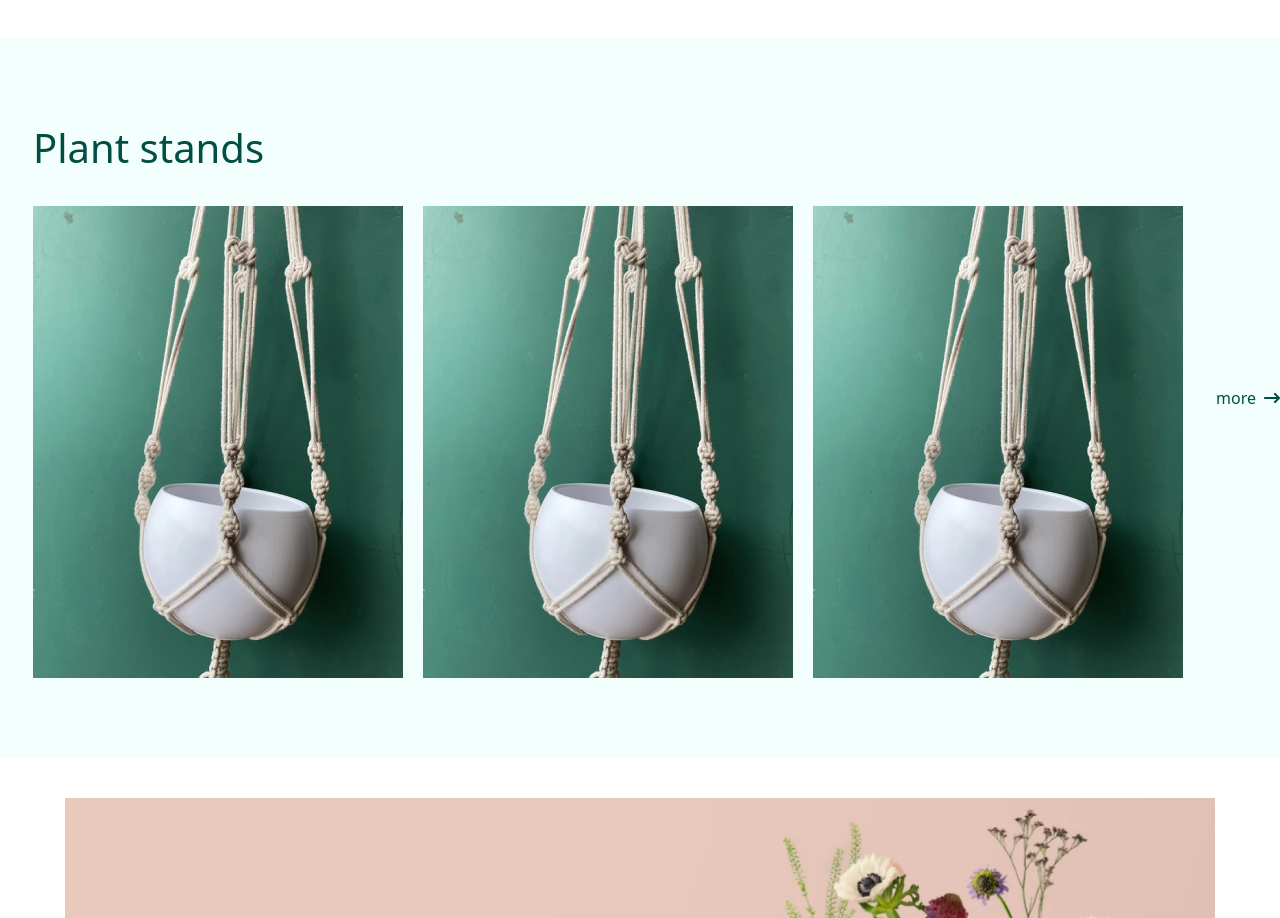
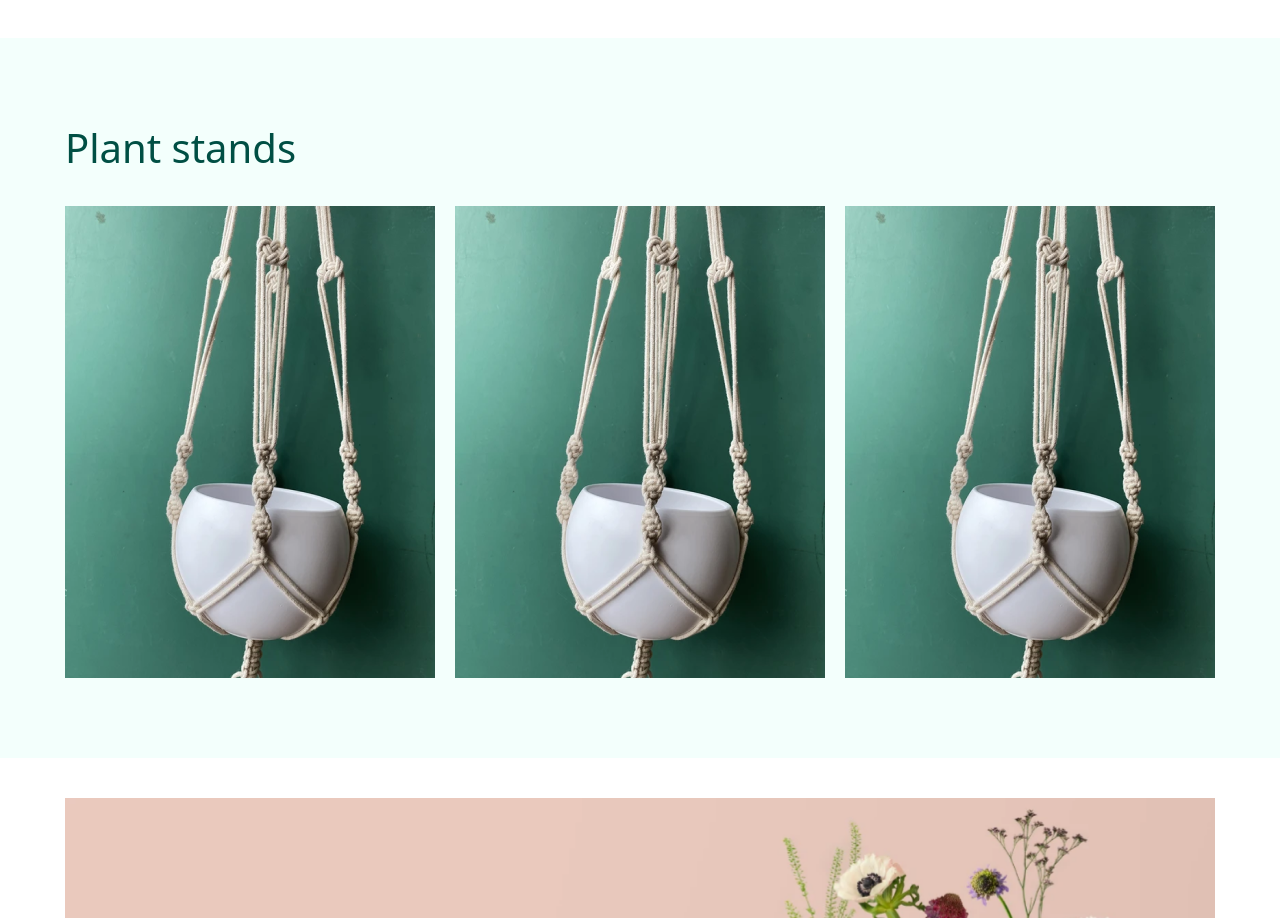
Before and after one commit to DavRahim/rose_day, a Next.js app: page / in a window 1280 px wide. Shown: the part 2194-3112 px from the top of the page. Built offline with nearby package versions, Linux system fonts and the light colour scheme.

Commit message:
some feature add

```diff
--- a/app/components/PlantStands.tsx
+++ b/app/components/PlantStands.tsx
@@ -40,7 +40,7 @@ const PlantStands = (props: Props) => {
             </div>
 
           </div>
-          <p className="text-[16px] text-primary flex gap-2 items-center"><span>more</span> <span><FaArrowRightLong size={16} /></span></p>
+          {/* <p className="text-[16px] text-primary flex gap-2 items-center"><span>more</span> <span><FaArrowRightLong size={16} /></span></p> */}
     </div>
   );
 };
```
